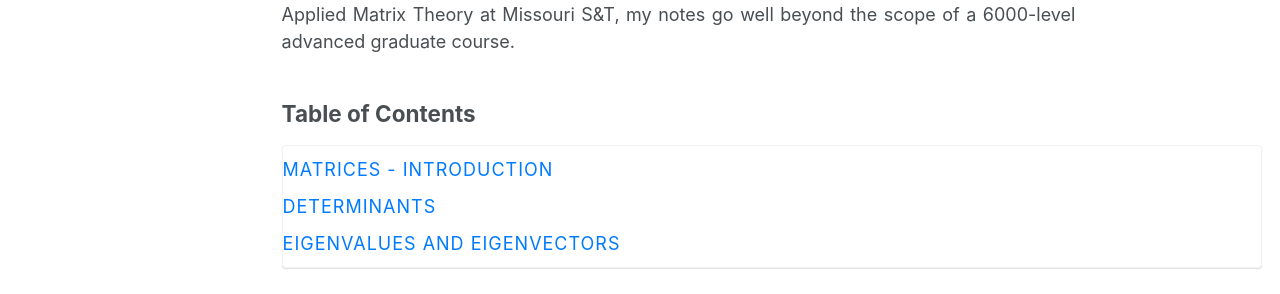
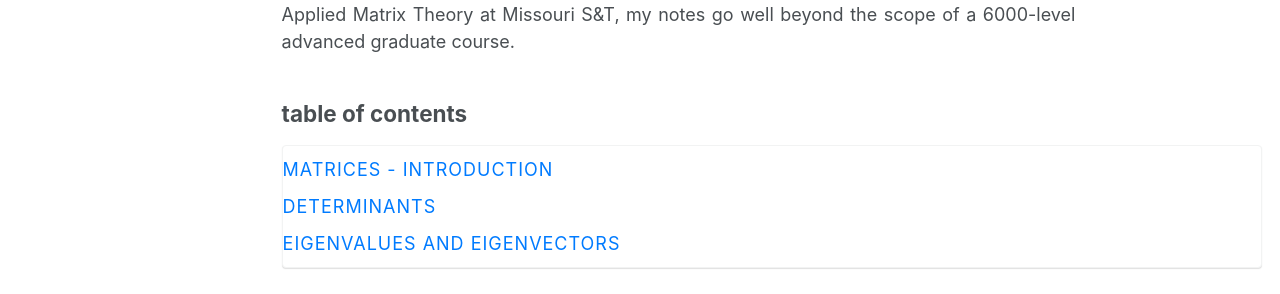
Before and after one commit to soorajss1729/soorajss1729.github.io, a Jekyll site: the page built from _mathematics/mathematics.md, in a window 1280 px wide. Shown: the part 467-761 px from the top of the page. Built offline with Jekyll 4.4.1, drawn with Linux system fonts in a browser that asks for light colours.

Commit message:
Update mathematics.md

```diff
--- a/_mathematics/mathematics.md
+++ b/_mathematics/mathematics.md
@@ -34,16 +34,16 @@
   }
   ul.toc li a {
     text-decoration: none;
-    color: #007BFF;
+    color: #007bff;
   }
   ul.toc li a:hover {
     text-decoration: underline;
   }
 </style>
 
-<h2>Table of Contents</h2>
+<h2>table of contents</h2>
 <ul class="toc">
-    <li><a href="https://drive.google.com/file/d/<FILE_ID>/preview#page=12" target="_blank">Matrices - Introduction</a></li>
-    <li><a href="https://drive.google.com/file/d/<FILE_ID>/preview#page=20" target="_blank">Determinants</a></li>
-    <li><a href="https://drive.google.com/file/d/<FILE_ID>/preview#page=45" target="_blank">Eigenvalues and Eigenvectors</a></li>
+    <li><a href="https://drive.google.com/file/d/<file_id>/preview#page=12" target="_blank">matrices - introduction</a></li>
+    <li><a href="https://drive.google.com/file/d/<file_id>/preview#page=20" target="_blank">determinants</a></li>
+    <li><a href="https://drive.google.com/file/d/<file_id>/preview#page=45" target="_blank">eigenvalues and eigenvectors</a></li>
 </ul>
```
